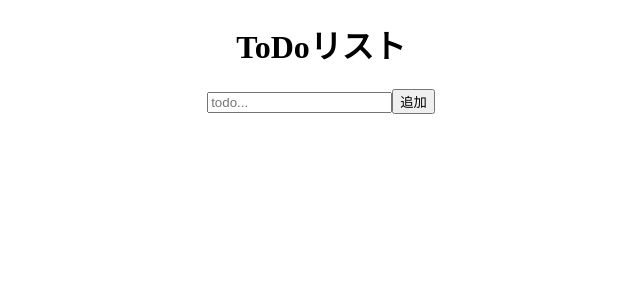
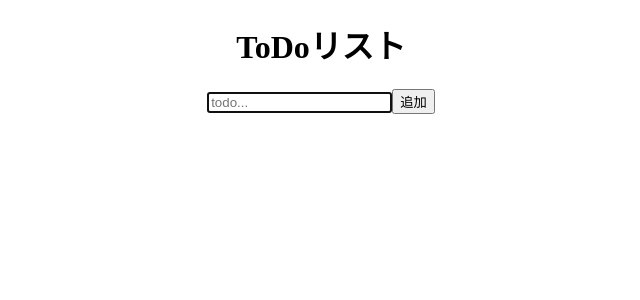
Before and after one commit to natsume0718/React-CRUD, a React (Create React App) app: page / in a window 1280 px wide. Shown: the top 300 px of the page, without its empty margins (319-959 px from the left). Built offline with nearby package versions, Linux system fonts and the light colour scheme.

Commit message:
フォーカス当たるように修正

```diff
--- a/src/components/TodoForm.js
+++ b/src/components/TodoForm.js
@@ -1,4 +1,4 @@
-import React, { useEffect, useState } from "react";
+import React, { useEffect, useRef, useState } from "react";
 
 function TodoForm(props) {
   const [input, setInput] = useState("");
@@ -15,6 +15,12 @@ function TodoForm(props) {
   const handleInput = (e) => {
     setInput(e.target.value);
   };
+
+  const inputRef = useRef(null);
+  useEffect(() => {
+    inputRef.current.focus();
+  });
+
   return (
     <form className="todo-form" onSubmit={handleSubmit}>
       <input
@@ -23,6 +29,7 @@ function TodoForm(props) {
         placeholder="todo..."
         name="text"
         onChange={handleInput}
+        ref={inputRef}
       />
       <button className="todo-button">追加</button>
     </form>
```
